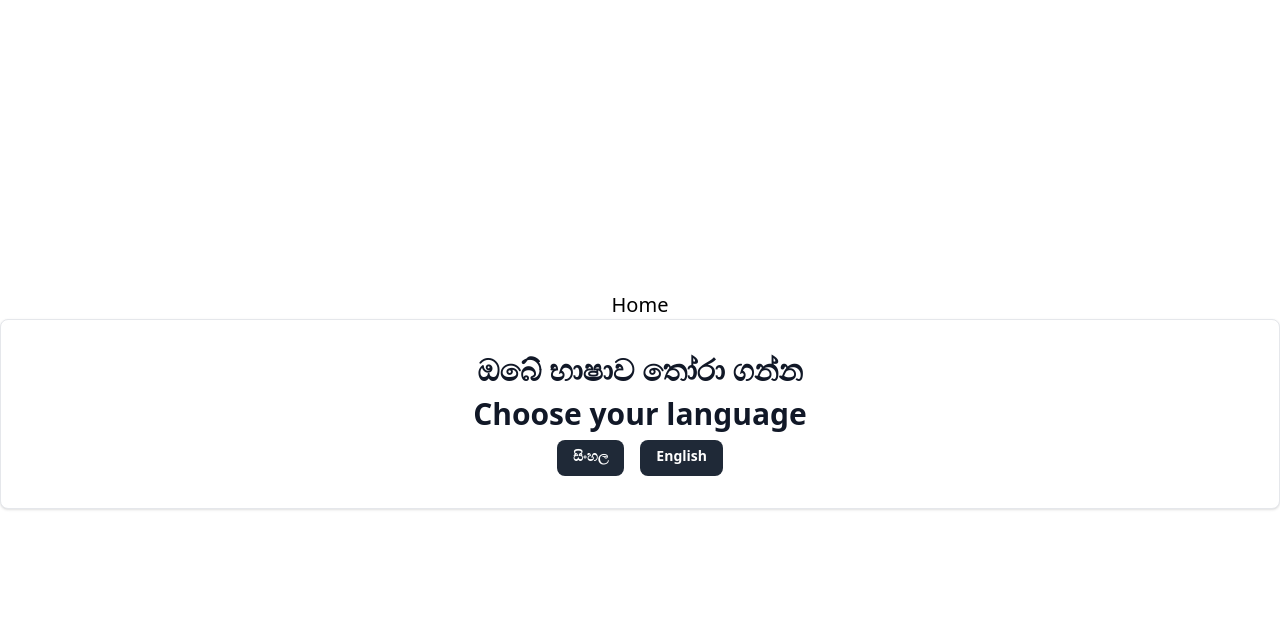
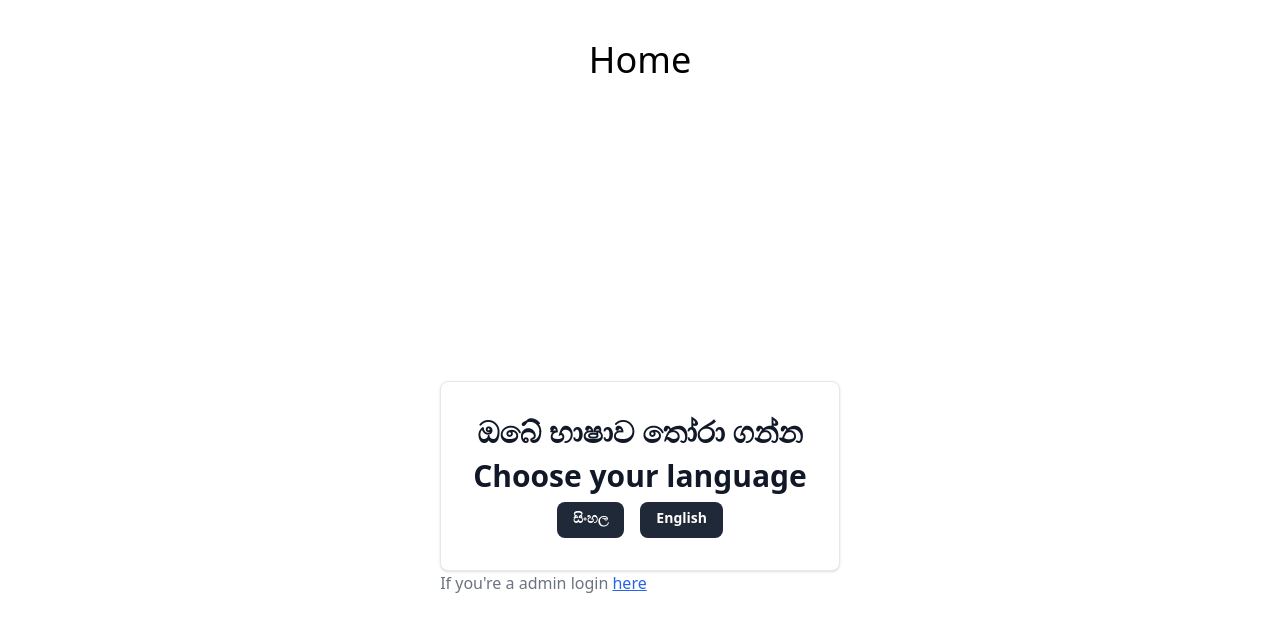
Before and after one commit to it22219916/course, a Next.js app: page / in a window 1280 px wide. Shown: the top 632 px of the page. Built offline with nearby package versions, Linux system fonts and the light colour scheme; no server answers.

Commit message:
admin route

```diff
--- a/app/admin/course/page.tsx
+++ b/app/admin/course/page.tsx
@@ -2,6 +2,7 @@
 
 import React, { useEffect, useState } from "react";
 import { useRouter } from "next/navigation";
+import Link from "next/link";
 
 const AdminCoursePage = () => {
   const router = useRouter();
@@ -47,6 +48,14 @@ const AdminCoursePage = () => {
   return (
     <div className="min-h-screen bg-gray-100 p-8">
       <h1 className="text-2xl font-bold mb-6">Admin Course Page</h1>
+      <div className="flex justify-end mb-4">
+        <Link
+          href="/admin/lesson/create"
+          className="px-4 py-2 bg-green-500 text-white rounded-lg hover:bg-green-600"
+        >
+          Create New Lesson
+        </Link>
+      </div>
       <div className="bg-white p-6 rounded-lg shadow-lg">
         <h2 className="text-xl font-semibold mb-4">Lessons</h2>
         <ul className="space-y-4">
--- a/app/login/page.tsx
+++ b/app/login/page.tsx
@@ -20,7 +20,7 @@ export default function Login() {
       setError(res.error as string);
     }
     if (res?.ok) {
-      return router.push("/course");
+      return router.push("/admin/course");
     }
   };
 
--- a/app/page.tsx
+++ b/app/page.tsx
@@ -12,7 +12,7 @@ export default function Home() {
     if (status === "authenticated") {
       return (
         <button
-          className="border border-solid border-black rounded"
+          className="py-2.5 px-5 me-2 mb-2 text-sm font-medium text-gray-900 focus:outline-none bg-white rounded-lg border border-gray-200 hover:bg-gray-100 hover:text-blue-700 focus:z-10 focus:ring-4 focus:ring-gray-100 dark:focus:ring-gray-700 dark:bg-gray-800 dark:text-gray-400 dark:border-gray-600 dark:hover:text-white dark:hover:bg-gray-700"
           onClick={() => {
             signOut({ redirect: false }).then(() => {
               router.push("/");
@@ -57,14 +57,27 @@ export default function Home() {
               </Link>
             </div>
           </div>
+          <div className="text-gray-500 dark:text-gray-400">
+            If you're a admin login{" "}
+            <span>
+              <Link
+                href={"/login"}
+                className="font-medium text-blue-600 underline dark:text-blue-500 hover:no-underline"
+              >
+                here
+              </Link>
+            </span>
+          </div>
         </>
       );
     }
   };
   return (
-    <main className="flex min-h-screen flex-col items-center justify-center">
-      <h1 className="text-xl">Home</h1>
-      {showSession()}
+    <main className="flex flex-col items-center justify-center">
+      <h1 className="mb-2 text-4xl mt-10">Home</h1>
+      <div className="flex flex-col justify-center min-h-screen">
+        {showSession()}
+      </div>
     </main>
   );
 }
```
